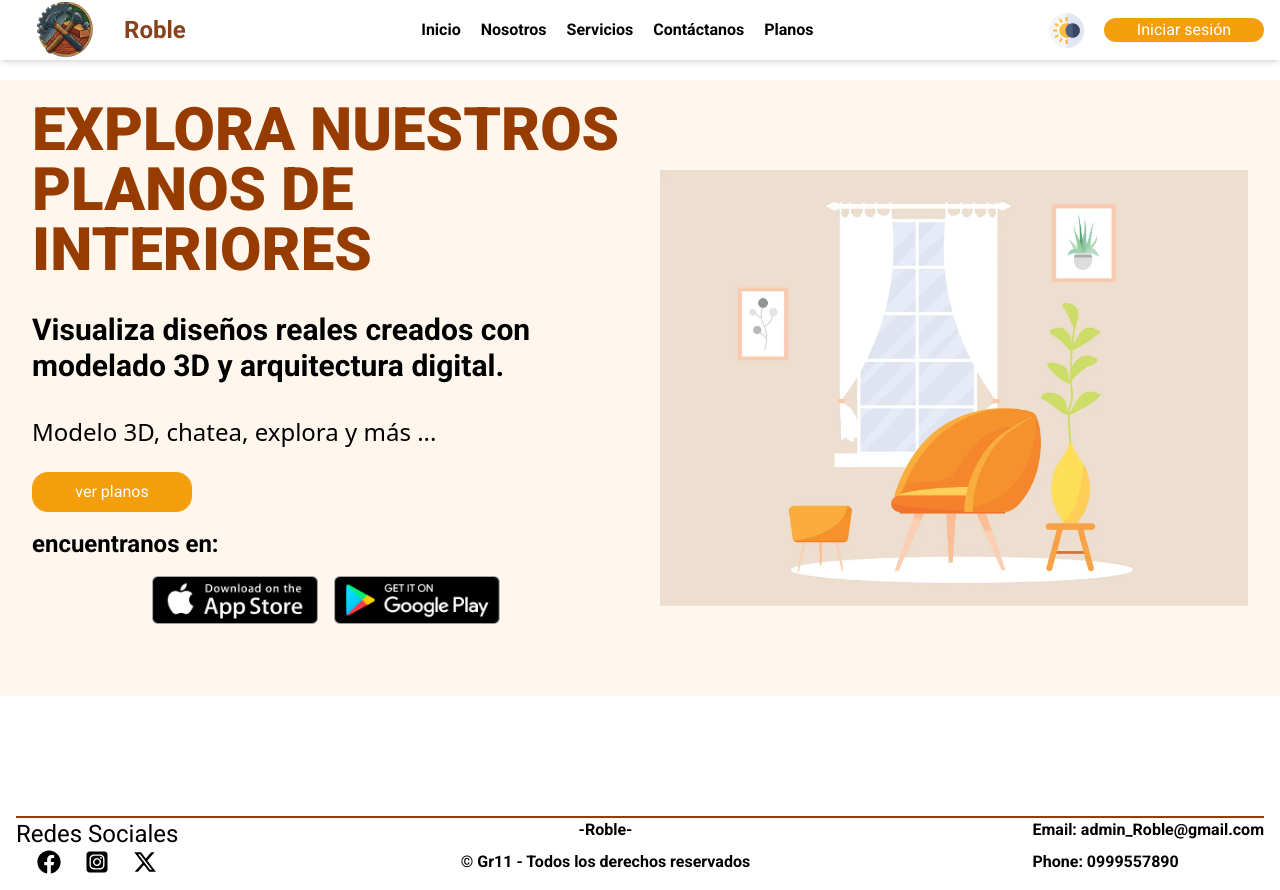
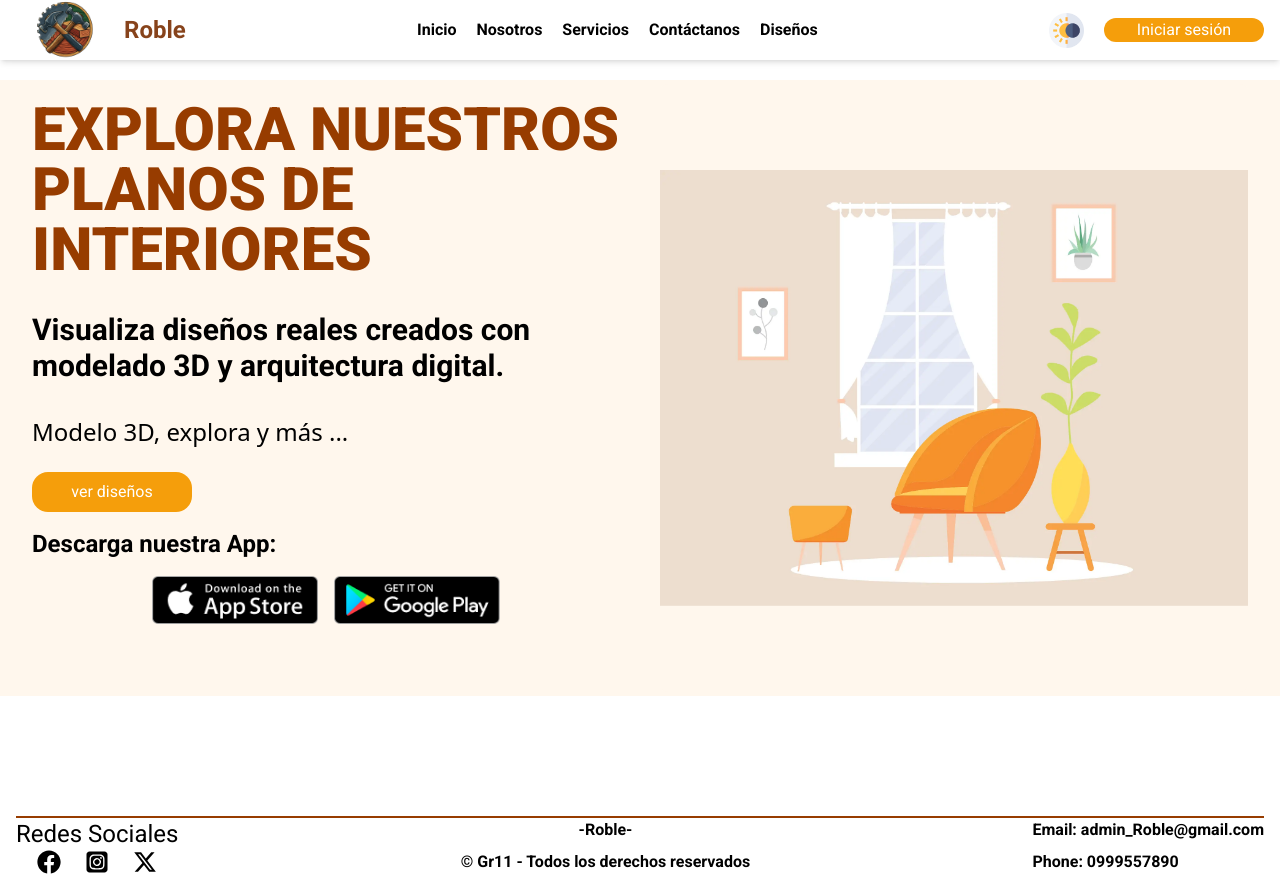
Before and after one commit to DiegoM-Hack/Roble2, a React (Vite) app in the folder Front-Roble/: page / in a window 1280 px wide. Built offline with nearby package versions, Linux system fonts and the light colour scheme.

Commit message:
actualizar

```diff
--- a/Front-Roble/src/components/navbar/Navbar.jsx
+++ b/Front-Roble/src/components/navbar/Navbar.jsx
@@ -18,7 +18,7 @@ const Navbar = ({ darkMode, setDarkMode }) => {
           <li><Link to="/nosotros" className="font-bold hover:text-amber-700 dark:hover:text-amber-400 dark:text-white">Nosotros</Link></li>
           <li><Link to="/servicios" className="font-bold hover:text-amber-700 dark:hover:text-amber-400 dark:text-white">Servicios</Link></li>
           <li><Link to="/contactanos" className="font-bold hover:text-amber-700 dark:hover:text-amber-400 dark:text-white">Contáctanos</Link></li>
-          <li><Link to="/verPlano" className="font-bold hover:text-amber-700 dark:hover:text-amber-400 dark:text-white">Planos</Link></li>
+          <li><Link to="/verPlano" className="font-bold hover:text-amber-700 dark:hover:text-amber-400 dark:text-white">Diseños</Link></li>
         </ul>
 
         <ul className="flex justify-center items-center gap-5 my-4">
--- a/Front-Roble/src/pages/Home.jsx
+++ b/Front-Roble/src/pages/Home.jsx
@@ -34,16 +34,16 @@
                 Visualiza diseños reales creados con modelado 3D y arquitectura digital.
             </p>
 
-            <p className='text-2xl my-6 font-sans'>Modelo 3D, chatea, explora y más ...</p>
+            <p className='text-2xl my-6 font-sans'>Modelo 3D, explora y más ...</p>
 
             <Link
                 to="/viewPlane"
                 className='block bg-[#f59e0b] w-40 py-2 mx-auto text-white rounded-2xl text-center sm:mx-0 hover:bg-amber-700'
             >
-                ver planos
+                ver diseños
             </Link>
 
-            <p className='font-bold text-left my-4 md:text-2xl'>encuentranos en:</p>
+            <p className='font-bold text-left my-4 md:text-2xl'>Descarga nuestra App:</p>
 
             <div className="flex justify-center gap-4">
                 <a
--- a/Front-Roble/src/pages/Nosotros.jsx
+++ b/Front-Roble/src/pages/Nosotros.jsx
@@ -2,7 +2,7 @@ import NS from '../assets/Nosotros.jpg'
 import { RxDashboard } from "react-icons/rx";
 import { BsCashCoin } from "react-icons/bs";
 import { SiMaterialformkdocs } from "react-icons/si";
-import { IoChatbubbleEllipsesSharp } from "react-icons/io5";
+
 import { TbBadge3DFilled } from "react-icons/tb";
 import { GrUserWorker } from "react-icons/gr";
 import { IoIosPeople } from "react-icons/io";
@@ -35,10 +35,6 @@ return (
                                 Pago agil
                             </li>
                             <li>
-                                < IoChatbubbleEllipsesSharp className='inline text-2xl mr-2' />
-                                chatea en tiempo real
-                            </li>
-                            <li>
                                 <IoIosPeople className='inline text-2xl mr-2' />
                                 gestion de clientes
                             </li>
--- a/Front-Roble/src/pages/Servicios.jsx
+++ b/Front-Roble/src/pages/Servicios.jsx
@@ -12,7 +12,7 @@ const Servicios = () => {
                         <div className='text-amber-900 border-2 absolute top-1/2 w-full z-0 pt-10' />
                     </div>
 
-                    <div className='my-10 flex justify-between flex-wrap gap-5'>
+                    <div className='py-25 my-10 flex flex-coljustify-between flex-wrap gap-5'>
 
                         <div className="text-center shadow-[0.1rem_0.1rem_1rem_rgba(0,0,0,0.3)] hover:shadow-[0.1rem_0.1rem_1rem_rgba(0,0,0,0.5)] transition-shadow duration-300 relative pt-4 sm:flex-1">
                             <GrUserWorker  className='inline text-5xl' />
--- a/Front-Roble/src/pages/ViewPlane.jsx
+++ b/Front-Roble/src/pages/ViewPlane.jsx
@@ -37,8 +37,9 @@ export const ViewPlane = () => {
     <section id="verPlano" className="container mx-auto py-8">
       {/* Contenedor flex para título y buscador */}
       <div className="flex flex-col sm:flex-row items-center justify-between mb-6">
-        <h2 className="font-semibold text-3xl mb-4 sm:mb-0">Planos Disponibles</h2>
+  <h2 className="font-semibold text-3xl mb-4 sm:mb-0">Diseños Disponibles</h2>
 
+  <div className="flex items-center space-x-2">
     <input
       type="text"
       placeholder="Buscar producto..."
@@ -49,7 +50,18 @@ export const ViewPlane = () => {
       }}
       className="p-2 border rounded w-64 focus:outline-none focus:ring-2 focus:ring-amber-500"
     />
+    <button
+      onClick={() => {
+        console.log("Buscar:", searchTerm);
+        // Aquí puedes agregar la función de búsqueda
+      }}
+      className="p-2 bg-amber-500 text-white rounded"
+    >
+      🔍
+    </button>
   </div>
+</div>
+
 
       {currentItems.length === 0 ? (
         <p className="text-lg text-gray-700">No se encontraron productos</p>
```
Lines whose indentation alone changed are shown as unchanged.
